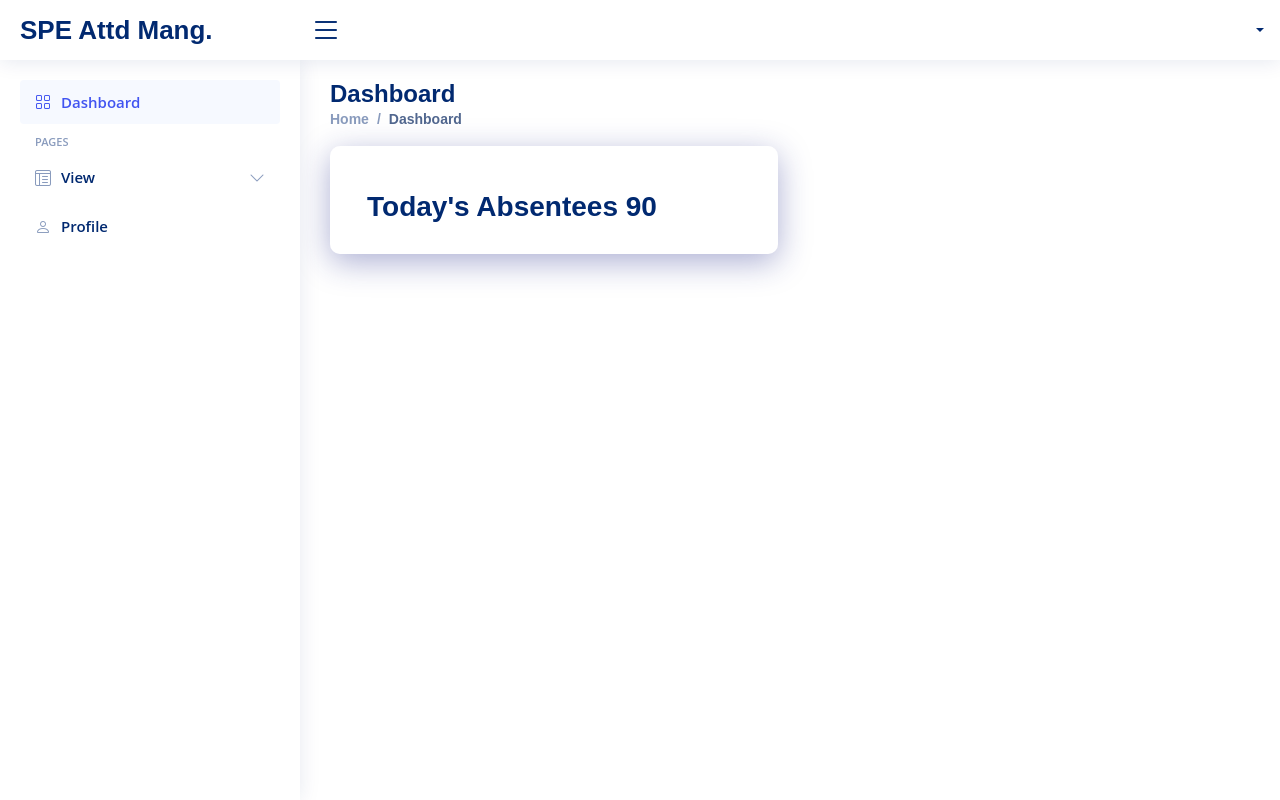
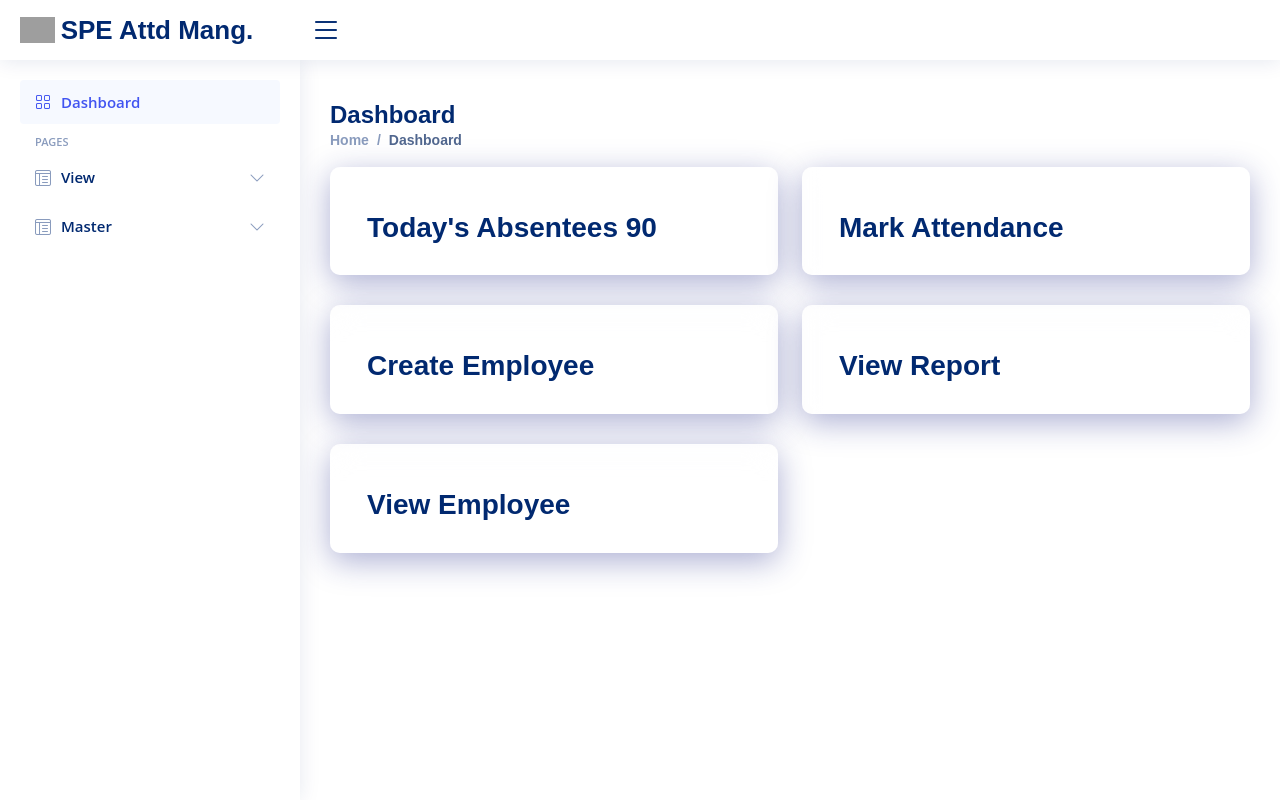
Before and after one commit to sarvesh0809/Attendance-Tracker, a Django app: page /dashboard/ in a window 1280 px wide. Run offline with Django 3.2, Linux system fonts and the light colour scheme; some libraries are stand-ins or nearby versions; grey boxes are pictures that could not be loaded.

Commit message:
added master ui

```diff
--- /dev/null
+++ b/static/css/dashboard.css
@@ -0,0 +1,4 @@
+/* Add this to your CSS file */
+.dashboard-background {
+    background-color: #750d0d;
+  }
--- a/templates/main/dashboard.html
+++ b/templates/main/dashboard.html
@@ -13,30 +13,100 @@ Dashboard {% endblock %} {% block content %}
   </div>
   <!-- End Page Title -->
 
-  <section class="section dashboard">
+  <section class="section dashboard dashboard-background">
   <div class="row">
     <!-- Left side columns -->
     <div class="col-lg-12">
       <div class="row">
-          <!--  -->
+
+        <!-- Today's Absentees Card -->
         <div class="col-xxl-4 col-md-6">
           <a href="{% url 'view_attendance'%}">
             <div class="card info-card sales-card">
               <div class="card-body">
                 <h5 class="card-title"></h5>
                 <div class="d-flex align-items-center">
+                  <!-- Content for Today's Absentees Card -->
                 </div>
                 <div class="ps-3">
                   <h6>Today's Absentees <strong>90</strong></h6>
-
-                    </div>
                 </div>
               </div>
             </div>
           </a>
         </div>
 
-          <!--  -->
+        <!-- Mark Attendance Card -->
+        <div class="col-xxl-4 col-md-6">
+          <!-- <a href="{% url 'view_attendance'%}"> -->
+            <div class="card info-card sales-card">
+              <div class="card-body">
+                <h5 class="card-title"></h5>
+                <div class="d-flex align-items-center">
+                  <!-- Content for Mark Attendance Card -->
+                </div>
+                <div class="ps-3">
+                  <h6>Mark Attendance</h6>
+                </div>
+              </div>
+            </div>
+          </a>
+        </div>
+
+        <!-- Create Employee Card -->
+        <div class="col-xxl-4 col-md-6">
+          <!-- <a href="{% url 'view_attendance'%}"> -->
+            <div class="card info-card sales-card">
+              <div class="card-body">
+                <h5 class="card-title"></h5>
+                <div class="d-flex align-items-center">
+                  <!-- Content for Create Employee Card -->
+                </div>
+                <div class="ps-3">
+                  <h6>Create Employee </h6>
+                </div>
+              </div>
+            </div>
+          </a>
+        </div>
+
+        <!-- View Report Card -->
+        <div class="col-xxl-4 col-md-6">
+          <!-- <a href="{% url 'view_attendance'%}"> -->
+            <div class="card info-card sales-card">
+              <div class="card-body">
+                <h5 class="card-title"></h5>
+                <div class="d-flex align-items-center">
+                  <!-- Content for View Report Card -->
+                </div>
+                <div class="ps-3">
+                  <h6>View Report</h6>
+                </div>
+              </div>
+            </div>
+          </a>
+        </div>
+
+        <!-- View Employee Card -->
+        <div class="col-xxl-4 col-md-6">
+          <!-- <a href="{% url 'view_attendance'%}"> -->
+            <div class="card info-card sales-card">
+              <div class="card-body">
+                <h5 class="card-title"></h5>
+                <div class="d-flex align-items-center">
+                  <!-- Content for View Employee Card -->
+                </div>
+                <div class="ps-3">
+                  <h6>View Employee</h6>
+                </div>
+              </div>
+            </div>
+          </a>
+        </div>
+      </div>
+    </div>
+  </div>
+</section>
         </div>
       </div>
       <!-- End Left side columns -->
--- a/templates/partials/header.html
+++ b/templates/partials/header.html
@@ -4,9 +4,14 @@
 <header id="header" class="header fixed-top d-flex align-items-center">
   <div class="d-flex align-items-center justify-content-between">
     <a href="{% url 'dashboard' %}" class="logo d-flex align-items-center">
+      <img src="images/transformer_icon.jpg" alt="Logo" class="logo-img">
+
       <span class="d-none d-lg-block heading-pos">SPE Attd Mang.</span>
     </a>
     <i class="bi bi-list toggle-sidebar-btn"></i>
+  </div>
+</header>
+
   </div>
   <!-- End Logo -->
 
--- a/templates/partials/sidebar.html
+++ b/templates/partials/sidebar.html
@@ -16,23 +16,43 @@
       <a class="nav-link collapsed" data-bs-target="#view-nav" data-bs-toggle="collapse" href="#">
         <i class="bi bi-layout-text-window-reverse"></i><span>View</span><i class="bi bi-chevron-down ms-auto"></i>
       </a>
+
+      <ul id="view-nav" class="nav-content collapse " data-bs-parent="#sidebar-nav">
+        <li>
+          <a href="{% url 'view_attendance'%}" class="inw">
+            <i class="bi bi-circle"></i><span>Create Employee</span>
+          </a>
+        </li>
+
       <ul id="view-nav" class="nav-content collapse " data-bs-parent="#sidebar-nav">
         <li>
           <a href="{% url 'view_attendance'%}" class="inw">
             <i class="bi bi-circle"></i><span>Attendance</span>
           </a>
         </li>
-
       </ul>
     </li><!-- End view Nav -->
+</ul>
+    <li class="nav-item">
+      <a class="nav-link collapsed" data-bs-target="#view-nav" data-bs-toggle="collapse" href="#">
+        <i class="bi bi-layout-text-window-reverse"></i><span>Master</span><i class="bi bi-chevron-down ms-auto"></i>
+      </a>
 
-    <li class="nav-item">
-      <a class="nav-link collapsed" href="">
-        <i class="bi bi-person"></i>
-        <span>Profile</span>
-      </a>
-    </li>
-    <!-- End Profile Page Nav -->
+      <ul id="view-nav" class="nav-content collapse " data-bs-parent="#sidebar-nav">
+        <li>
+          <a href="{% url 'view_attendance'%}" class="inw">
+            <i class="bi bi-circle"></i><span>View Employee</span>
+          </a>
+        </li>
+
+      <ul id="view-nav" class="nav-content collapse " data-bs-parent="#sidebar-nav">
+        <li>
+          <a href="{% url 'view_attendance'%}" class="inw">
+            <i class="bi bi-circle"></i><span>View Report</span>
+          </a>
+        </li>
+      </ul>
+    </li><!-- End Master Nav -->
   </ul>
 </aside>
 
```
Also changed, not shown: db.sqlite3, static/store_logos/transformer_icon.jpg (added). Lines whose indentation alone changed are shown as unchanged.
